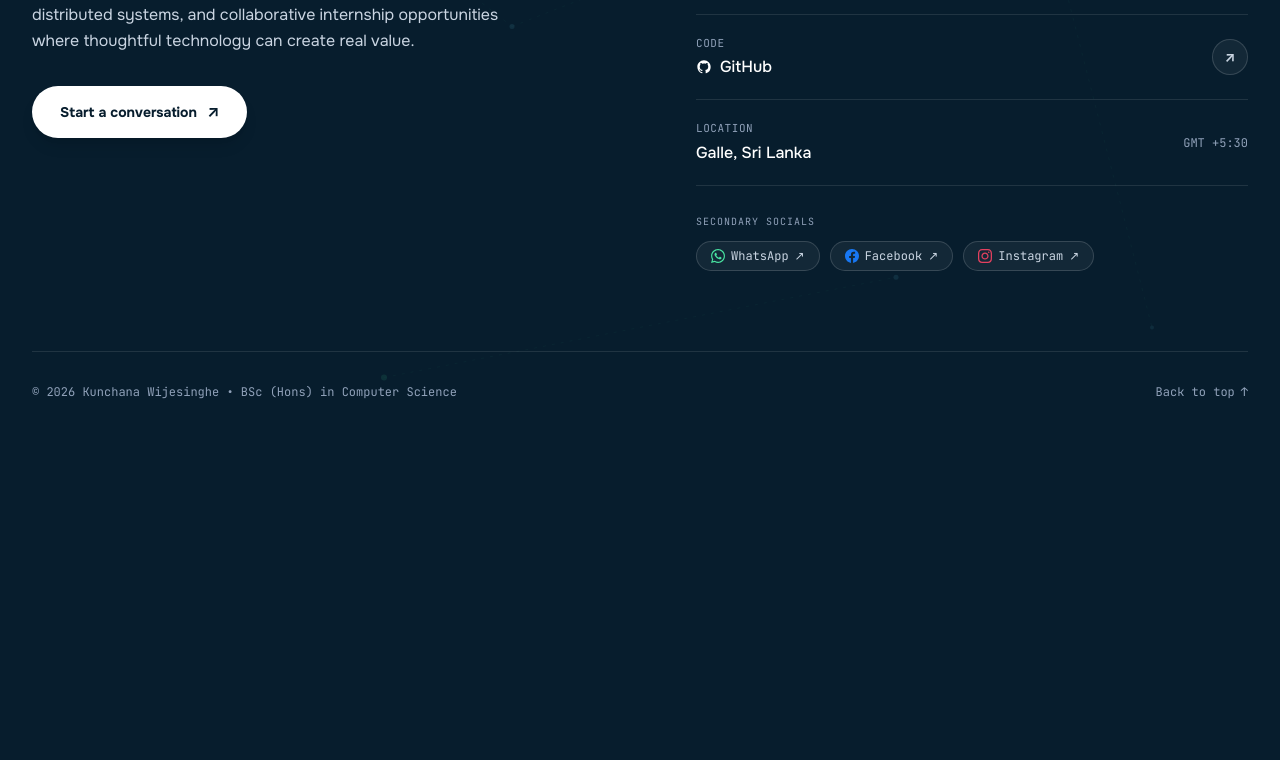
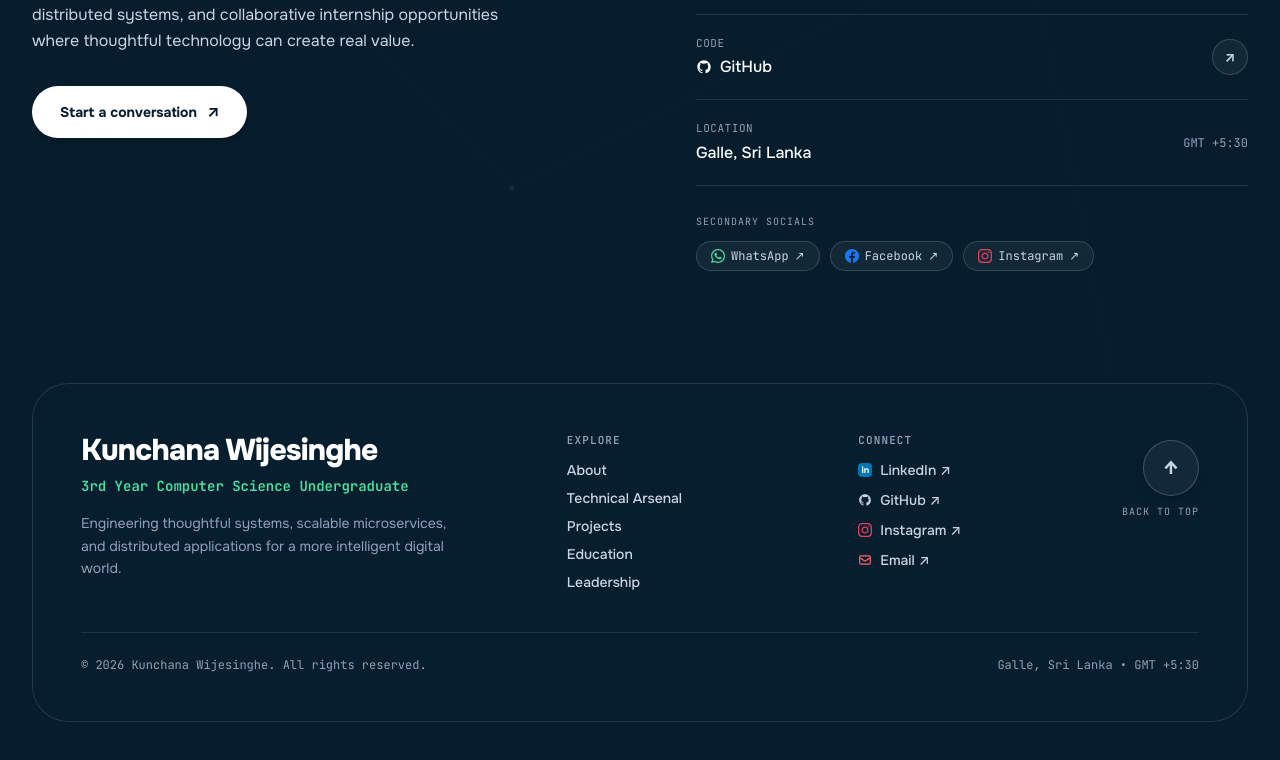
Before and after one commit to Kunchana-Wijesinghe/portfolio, a React (Vite) app: page / in a window 1280 px wide. Shown: the part 8183-8943 px from the top of the page. Before the commit the page ends 8711 px from the top, so only its background shows below. Built offline with nearby package versions, Linux system fonts and the light colour scheme.

Commit message:
feat: add modern mega footer card with branding, explore links, connect socials, and circular back to top button

```diff
--- a/src/sections/Contact.jsx
+++ b/src/sections/Contact.jsx
@@ -301,18 +301,142 @@ export default function Contact() {
 
         </div>
 
-        {/* Bottom Copyright & Back to Top */}
-        <div className="mt-20 pt-8 border-t border-white/10 flex flex-col sm:flex-row items-center justify-between gap-4 text-xs font-mono text-slate-400">
-          <p>
-            © {new Date().getFullYear()} {personalInfo.name} • {personalInfo.degree}
-          </p>
-          <a
-            href="#top"
-            className="text-slate-400 hover:text-[#49e3a1] transition-colors flex items-center gap-1.5 cursor-pointer"
-          >
-            <span>Back to top</span>
-            <span>↑</span>
-          </a>
+        {/* Modern Bottom Mega Footer Card */}
+        <div className="mt-20 sm:mt-28 ocean-glass rounded-3xl sm:rounded-[36px] p-8 sm:p-10 lg:p-12 border border-white/10 relative overflow-hidden">
+          <div className="grid grid-cols-1 md:grid-cols-12 gap-8 lg:gap-12 items-start">
+
+            {/* Left: Branding & Role */}
+            <div className="md:col-span-5 lg:col-span-5 space-y-2">
+              <h3 className="text-2xl sm:text-3xl font-extrabold text-white tracking-tight">
+                {personalInfo.name}
+              </h3>
+              <p className="text-xs sm:text-sm font-mono text-[#49e3a1] font-semibold">
+                {personalInfo.role}
+              </p>
+              <p className="text-xs sm:text-sm text-slate-400 max-w-sm pt-2 leading-relaxed">
+                Engineering thoughtful systems, scalable microservices, and distributed applications for a more intelligent digital world.
+              </p>
+            </div>
+
+            {/* Center-Left: Explore Navigation */}
+            <div className="md:col-span-3 lg:col-span-3 space-y-3">
+              <span className="text-[11px] font-mono text-slate-400 uppercase tracking-widest block font-semibold">
+                EXPLORE
+              </span>
+              <ul className="space-y-2 text-xs sm:text-sm text-slate-300 font-medium">
+                <li>
+                  <a href="#about" className="hover:text-[#49e3a1] transition-colors block">
+                    About
+                  </a>
+                </li>
+                <li>
+                  <a href="#skills" className="hover:text-[#49e3a1] transition-colors block">
+                    Technical Arsenal
+                  </a>
+                </li>
+                <li>
+                  <a href="#projects" className="hover:text-[#49e3a1] transition-colors block">
+                    Projects
+                  </a>
+                </li>
+                <li>
+                  <a href="#education" className="hover:text-[#49e3a1] transition-colors block">
+                    Education
+                  </a>
+                </li>
+                <li>
+                  <a href="#leadership" className="hover:text-[#49e3a1] transition-colors block">
+                    Leadership
+                  </a>
+                </li>
+              </ul>
+            </div>
+
+            {/* Center-Right: Connect Links */}
+            <div className="md:col-span-2 lg:col-span-2 space-y-3">
+              <span className="text-[11px] font-mono text-slate-400 uppercase tracking-widest block font-semibold">
+                CONNECT
+              </span>
+              <ul className="space-y-2.5 text-xs sm:text-sm text-slate-300 font-medium">
+                <li>
+                  <a
+                    href={personalInfo.linkedin}
+                    target="_blank"
+                    rel="noreferrer"
+                    className="flex items-center gap-2 hover:text-[#66d8ee] transition-colors"
+                  >
+                    <span className="w-3.5 h-3.5 rounded bg-[#0077b5] text-white flex items-center justify-center text-[9px] font-bold">
+                      in
+                    </span>
+                    <span>LinkedIn ↗</span>
+                  </a>
+                </li>
+                <li>
+                  <a
+                    href={personalInfo.github}
+                    target="_blank"
+                    rel="noreferrer"
+                    className="flex items-center gap-2 hover:text-white transition-colors"
+                  >
+                    <svg className="w-3.5 h-3.5 fill-current" viewBox="0 0 24 24">
+                      <path fillRule="evenodd" clipRule="evenodd" d="M12 2C6.477 2 2 6.484 2 12.017c0 4.425 2.865 8.18 6.839 9.504.5.092.682-.217.682-.483 0-.237-.008-.868-.013-1.703-2.782.605-3.369-1.343-3.369-1.343-.454-1.158-1.11-1.466-1.11-1.466-.908-.62.069-.608.069-.608 1.003.07 1.53 1.032 1.53 1.032.892 1.53 2.341 1.088 2.91.832.092-.647.35-1.088.636-1.338-2.22-.253-4.555-1.113-4.555-4.951 0-1.093.39-1.988 1.029-2.688-.103-.253-.446-1.272.098-2.65 0 0 .84-.27 2.75 1.026A9.564 9.564 0 0112 6.844c.85.004 1.705.115 2.504.337 1.909-1.296 2.747-1.027 2.747-1.027.546 1.379.202 2.398.1 2.651.64.7 1.028 1.595 1.028 2.688 0 3.848-2.339 4.695-4.566 4.943.359.309.678.92.678 1.855 0 1.338-.012 2.419-.012 2.747 0 .268.18.58.688.482A10.019 10.019 0 0022 12.017C22 6.484 17.522 2 12 2z" />
+                    </svg>
+                    <span>GitHub ↗</span>
+                  </a>
+                </li>
+                <li>
+                  <a
+                    href={personalInfo.instagram}
+                    target="_blank"
+                    rel="noreferrer"
+                    className="flex items-center gap-2 hover:text-[#e4405f] transition-colors"
+                  >
+                    <svg className="w-3.5 h-3.5 text-[#e4405f] fill-current" viewBox="0 0 24 24">
+                      <path d="M12 2.163c3.204 0 3.584.012 4.85.07 3.252.148 4.771 1.691 4.919 4.919.058 1.265.069 1.645.069 4.849 0 3.205-.012 3.584-.069 4.849-.149 3.225-1.664 4.771-4.919 4.919-1.266.058-1.644.07-4.85.07-3.204 0-3.584-.012-4.849-.07-3.26-.149-4.771-1.699-4.919-4.92-.058-1.265-.07-1.644-.07-4.849 0-3.204.013-3.583.07-4.849.149-3.227 1.664-4.771 4.919-4.919 1.266-.057 1.645-.069 4.849-.069zm0-2.163c-3.259 0-3.667.014-4.947.072-4.358.2-6.78 2.618-6.98 6.98-.059 1.281-.073 1.689-.073 4.948 0 3.259.014 3.668.072 4.948.2 4.358 2.618 6.78 6.98 6.98 1.281.058 1.689.072 4.948.072 3.259 0 3.668-.014 4.948-.072 4.354-.2 6.782-2.618 6.979-6.98.059-1.28.073-1.689.073-4.948 0-3.259-.014-3.667-.072-4.947-.196-4.354-2.617-6.78-6.979-6.98-1.281-.059-1.69-.073-4.949-.073zm0 5.838c-3.403 0-6.162 2.759-6.162 6.162s2.759 6.163 6.162 6.163 6.162-2.759 6.162-6.163c0-3.403-2.759-6.162-6.162-6.162zm0 10.162c-2.209 0-4-1.79-4-4 0-2.209 1.791-4 4-4s4 1.791 4 4c0 2.21-1.791 4-4 4zm6.406-11.845c-.796 0-1.441.645-1.441 1.44s.645 1.44 1.441 1.44c.795 0 1.439-.645 1.439-1.44s-.644-1.44-1.439-1.44z"/>
+                    </svg>
+                    <span>Instagram ↗</span>
+                  </a>
+                </li>
+                <li>
+                  <a
+                    href={`mailto:${personalInfo.email}`}
+                    className="flex items-center gap-2 hover:text-[#49e3a1] transition-colors"
+                  >
+                    <svg className="w-3.5 h-3.5 text-red-400" fill="none" viewBox="0 0 24 24" stroke="currentColor">
+                      <path strokeLinecap="round" strokeLinejoin="round" strokeWidth={2} d="M3 8l7.89 5.26a2 2 0 002.22 0L21 8M5 19h14a2 2 0 002-2V7a2 2 0 00-2-2H5a2 2 0 00-2 2v10a2 2 0 002 2z" />
+                    </svg>
+                    <span>Email ↗</span>
+                  </a>
+                </li>
+              </ul>
+            </div>
+
+            {/* Far Right: Circular Back to Top */}
+            <div className="md:col-span-2 lg:col-span-2 flex flex-col items-center md:items-end justify-center pt-2">
+              <a
+                href="#top"
+                className="w-14 h-14 rounded-full border border-white/20 bg-white/5 hover:bg-[#49e3a1]/20 hover:border-[#49e3a1]/50 flex items-center justify-center text-slate-300 hover:text-[#49e3a1] transition-all group shadow-lg cursor-pointer"
+                title="Scroll to top of page"
+                aria-label="Back to top"
+              >
+                <span className="text-xl font-bold group-hover:-translate-y-1 transition-transform">↑</span>
+              </a>
+              <span className="text-[10px] font-mono text-slate-400 uppercase tracking-widest mt-2 block text-center md:text-right">
+                BACK TO TOP
+              </span>
+            </div>
+
+          </div>
+
+          {/* Bottom Sub-Bar */}
+          <div className="mt-10 pt-6 border-t border-white/10 flex flex-col sm:flex-row items-center justify-between gap-4 text-xs font-mono text-slate-400">
+            <div>
+              © {new Date().getFullYear()} {personalInfo.name}. All rights reserved.
+            </div>
+            <div>
+              {personalInfo.location} • GMT +5:30
+            </div>
+          </div>
         </div>
 
       </div>
```
